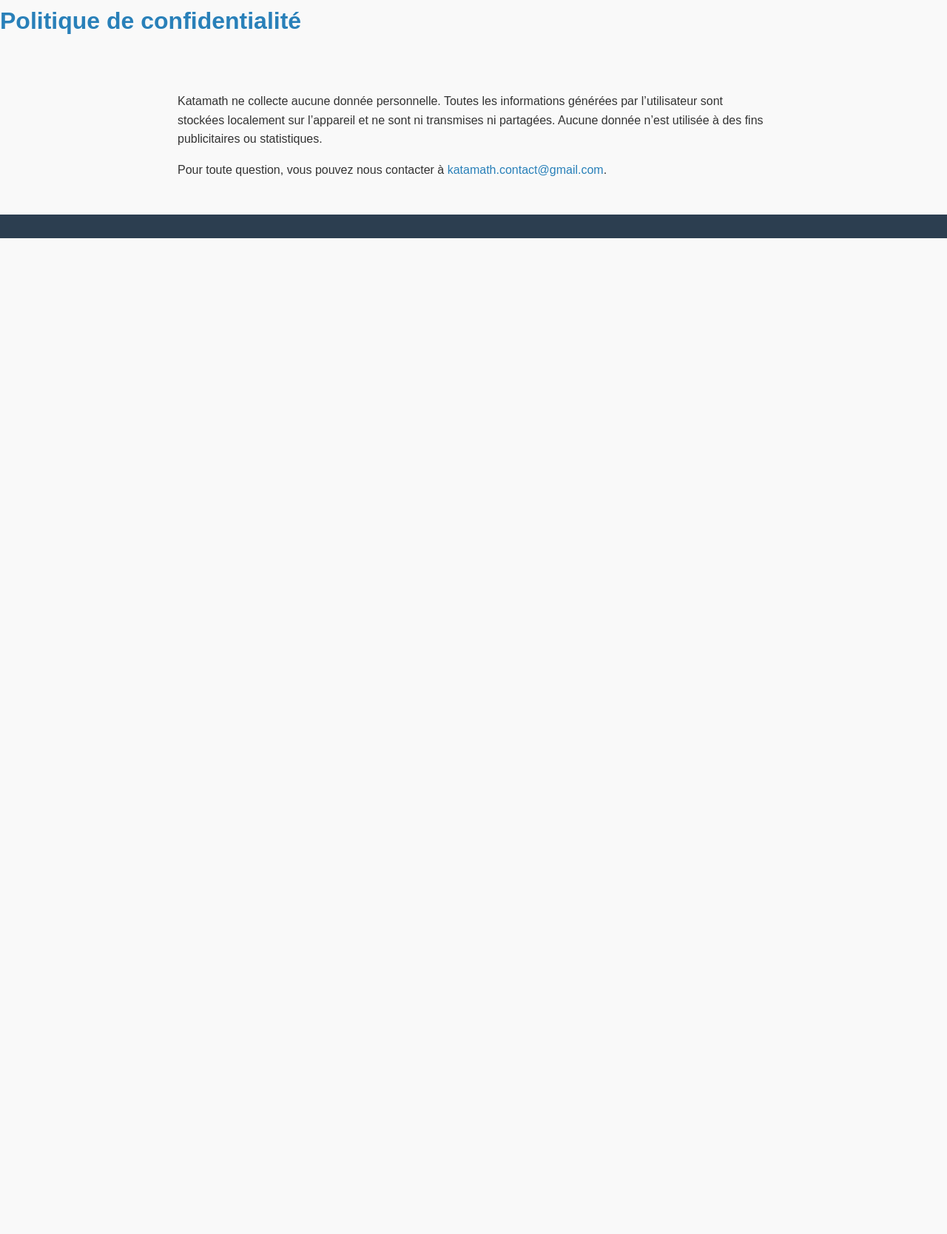
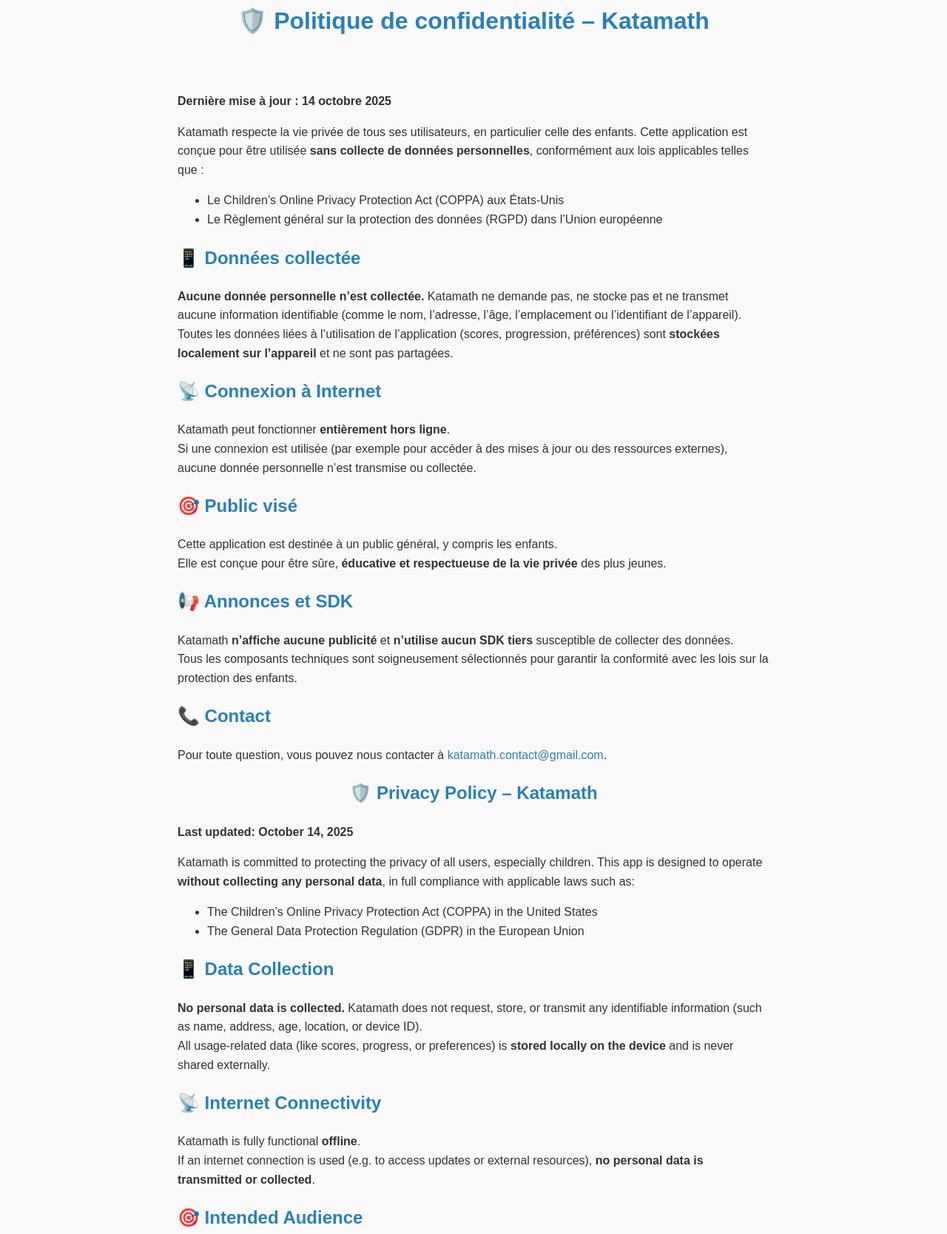
Before and after one commit to VR-dadev/katamath-pages, a plain HTML site: page privacy.html in a window 1280 px wide. Shown: the part 18-1686 px from the top of the page at 74% size. Before the commit the page ends 800 px from the top, so only its background shows below. Drawn offline with Linux system fonts and the light colour scheme.

Commit message:
Mise a jour politique de confidentialité

```diff
--- a/assets/style.css
+++ b/assets/style.css
@@ -49,6 +49,10 @@
   padding: 2em;
   max-width: 800px;
   margin: auto;
+}
+
+h1 {
+  text-align: center;
 }
 
 h1, h2 {
--- a/privacy.html
+++ b/privacy.html
@@ -18,13 +18,86 @@
 </head>
 <body>
   <header>
-    <h1>Politique de confidentialité</h1>
+    <h1>🛡️ Politique de confidentialité – Katamath</h1>
   </header>
 
   <main>
     <section>
-      <p>Katamath ne collecte aucune donnée personnelle. Toutes les informations générées par l’utilisateur sont stockées localement sur l’appareil et ne sont ni transmises ni partagées. Aucune donnée n’est utilisée à des fins publicitaires ou statistiques.</p>
+      <p><strong>Dernière mise à jour : 14 octobre 2025</strong></p>
+      <p>Katamath respecte la vie privée de tous ses utilisateurs, en particulier celle des enfants.
+        Cette application est conçue pour être utilisée <strong>sans collecte de données personnelles</strong>, conformément aux lois applicables telles que :
+          <ul>
+            <li>Le Children’s Online Privacy Protection Act (COPPA) aux États-Unis</li>
+            <li>Le Règlement général sur la protection des données (RGPD) dans l’Union européenne </li>
+          </ul>
+      </p>
+
+      <h2>📱 Données collectée</h2>
+      <p>
+        <strong>Aucune donnée personnelle n’est collectée.</strong>
+        Katamath ne demande pas, ne stocke pas et ne transmet aucune information identifiable (comme le nom, l’adresse, l’âge, l’emplacement ou l’identifiant de l’appareil).<br>
+        Toutes les données liées à l’utilisation de l’application (scores, progression, préférences) sont <strong>stockées localement sur l’appareil</strong> et ne sont pas partagées.
+      </p>
+
+      <h2>📡 Connexion à Internet</h2>
+      <p>
+        Katamath peut fonctionner <strong>entièrement hors ligne</strong>.<br>
+        Si une connexion est utilisée (par exemple pour accéder à des mises à jour ou des ressources externes), aucune donnée personnelle n’est transmise ou collectée.
+      </p>
+
+      <h2>🎯 Public visé</h2>
+      <p>
+        Cette application est destinée à un public général, y compris les enfants.<br>
+        Elle est conçue pour être sûre, <strong>éducative et respectueuse de la vie privée</strong> des plus jeunes.
+      </p>
+
+      <h2>📢 Annonces et SDK</h2>
+      <p>
+        Katamath <strong>n’affiche aucune publicité</strong> et <strong>n’utilise aucun SDK tiers</strong> susceptible de collecter des données.<br>
+        Tous les composants techniques sont soigneusement sélectionnés pour garantir la conformité avec les lois sur la protection des enfants.
+      </p>
+
+      <h2>📞 Contact</h2>
       <p>Pour toute question, vous pouvez nous contacter à <a href="mailto:katamath.contact@gmail.com">katamath.contact@gmail.com</a>.</p>
+    </section>
+
+    <section>
+      <h1>🛡️ Privacy Policy – Katamath</h1>
+      <p><strong>Last updated: October 14, 2025</strong></p>
+      <p>Katamath is committed to protecting the privacy of all users, especially children. This app is designed to operate <strong>without collecting any personal data</strong>, in full compliance with applicable laws such as:
+          <ul>
+            <li>The Children’s Online Privacy Protection Act (COPPA) in the United States</li>
+            <li>The General Data Protection Regulation (GDPR) in the European Union</li>
+          </ul>
+      </p>
+
+      <h2>📱 Data Collection</h2>
+      <p>
+        <strong>No personal data is collected.</strong>
+        Katamath does not request, store, or transmit any identifiable information (such as name, address, age, location, or device ID).<br>
+        All usage-related data (like scores, progress, or preferences) is <strong>stored locally on the device</strong> and is never shared externally.
+      </p>
+
+      <h2>📡 Internet Connectivity</h2>
+      <p>
+        Katamath is fully functional <strong>offline</strong>.<br>
+        If an internet connection is used (e.g. to access updates or external resources), <strong>no personal data is transmitted or collected</strong>.
+      </p>
+
+      <h2>🎯 Intended Audience</h2>
+      <p>
+        This app is designed for a general audience, including children.<br>
+        It is built to be <strong>safe, educational, and respectful of children's privacy</strong>.
+      </p>
+
+      <h2>📢 Ads and SDKs</h2>
+      <p>
+        Katamath <strong>does not display ads and does not use third-party SDKs</strong> that collect data.<br>
+        All technical components are carefully selected to ensure compliance with child privacy regulations.
+      </p>
+
+      <h2>📞 Contact</h2>
+      <p>If you have any questions, please feel free to contact us at <a href="mailto:katamath.contact@gmail.com">katamath.contact@gmail.com</a>.</p>
     </section>
   </main>
 
```
